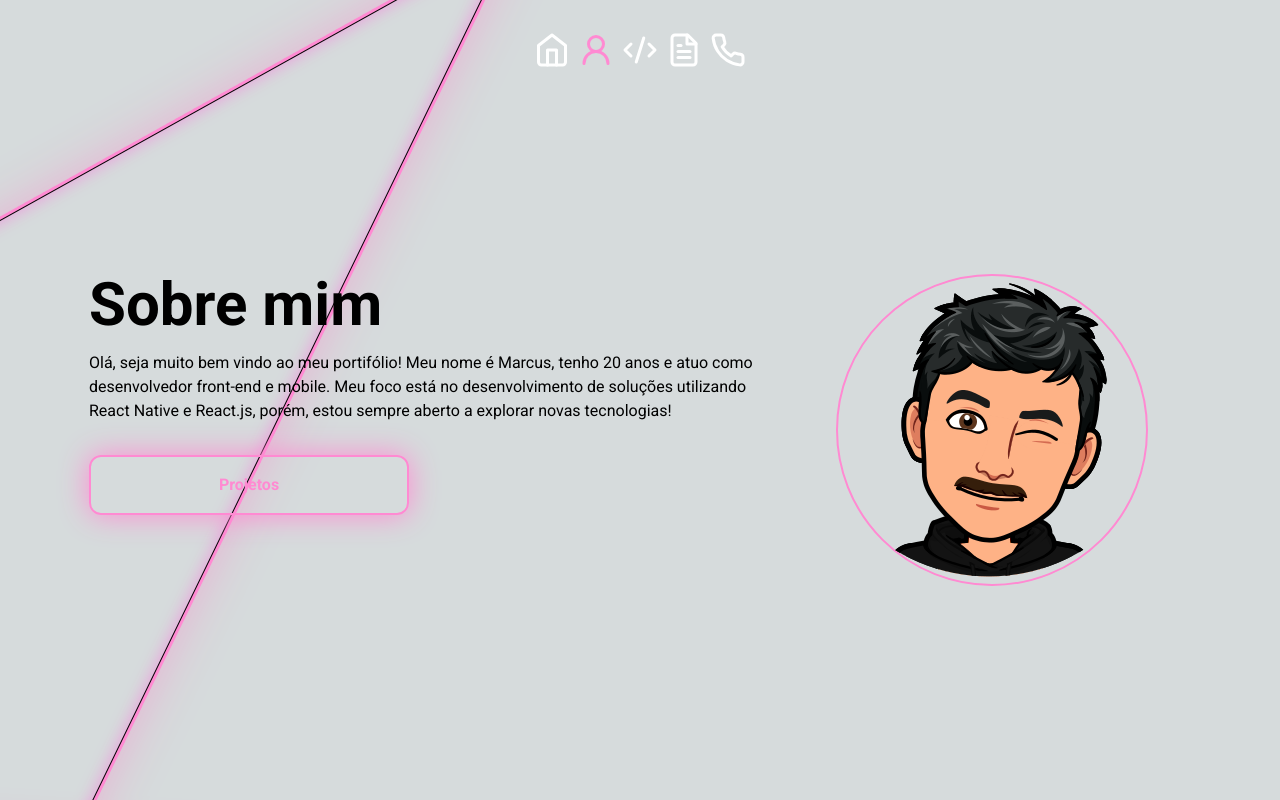
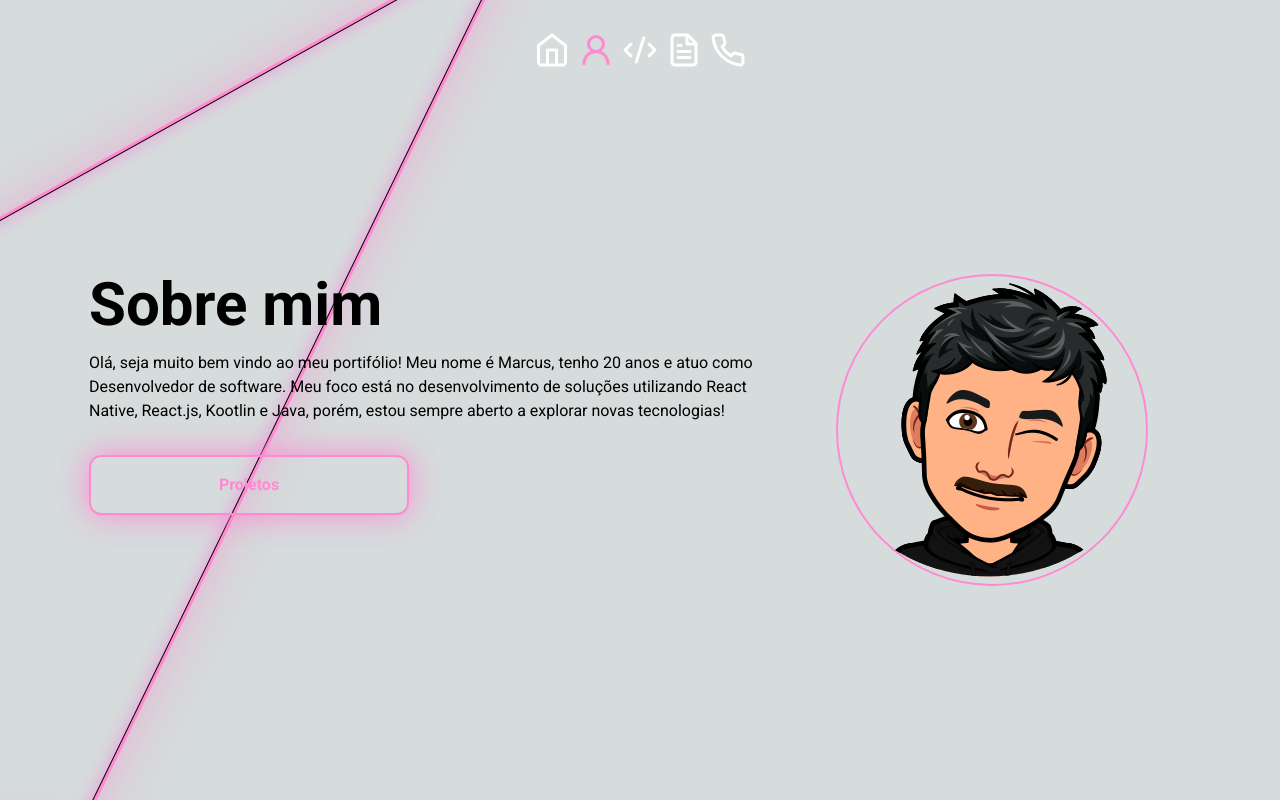
Before and after one commit to marcus-feitosa/portfolio, a Next.js app: page /aboutme in a window 1280 px wide. Built offline with nearby package versions, Linux system fonts and the light colour scheme.

Commit message:
Limpando campos ao enviar e-mail

```diff
--- a/src/app/aboutme/page.tsx
+++ b/src/app/aboutme/page.tsx
@@ -20,8 +20,8 @@ export default function AboutMe(){
             <p className="text-6xl font-bold mb-4">Sobre mim</p>
             <p className="max-w-2xl">
                 Olá, seja muito bem vindo ao meu portifólio! Meu nome é Marcus, tenho 20 anos e atuo
-                como desenvolvedor front-end e mobile. Meu foco está no desenvolvimento de soluções
-                utilizando React Native e React.js, porém, estou sempre aberto a explorar novas
+                como Desenvolvedor de software. Meu foco está no desenvolvimento de soluções
+                utilizando React Native, React.js, Kootlin e Java, porém, estou sempre aberto a explorar novas
                 tecnologias!
             </p>
             <Link href="/myprojects">
--- a/src/app/forms/page.tsx
+++ b/src/app/forms/page.tsx
@@ -22,7 +22,7 @@ type SendMessageFromData = z.infer<typeof sendMessageSchemaForm>
 
 export default function ContactForm(){
 
-    const {register, handleSubmit, formState:{errors}, getValues, setValue} = useForm<SendMessageFromData>({
+    const {register, handleSubmit, formState:{errors}, getValues, reset} = useForm<SendMessageFromData>({
         resolver: zodResolver(sendMessageSchemaForm)
     });
 
@@ -34,7 +34,7 @@ export default function ContactForm(){
             message: getValues('mensagem')
         }
        await emailjs.send("service_j6cg3k4", "template_dizskgf", templateParams, "gTS-EweYnCD6GOe5g").then(() => toast.success('Enviado com sucesso'))
-
+       reset()
     }
 
     return(
```
